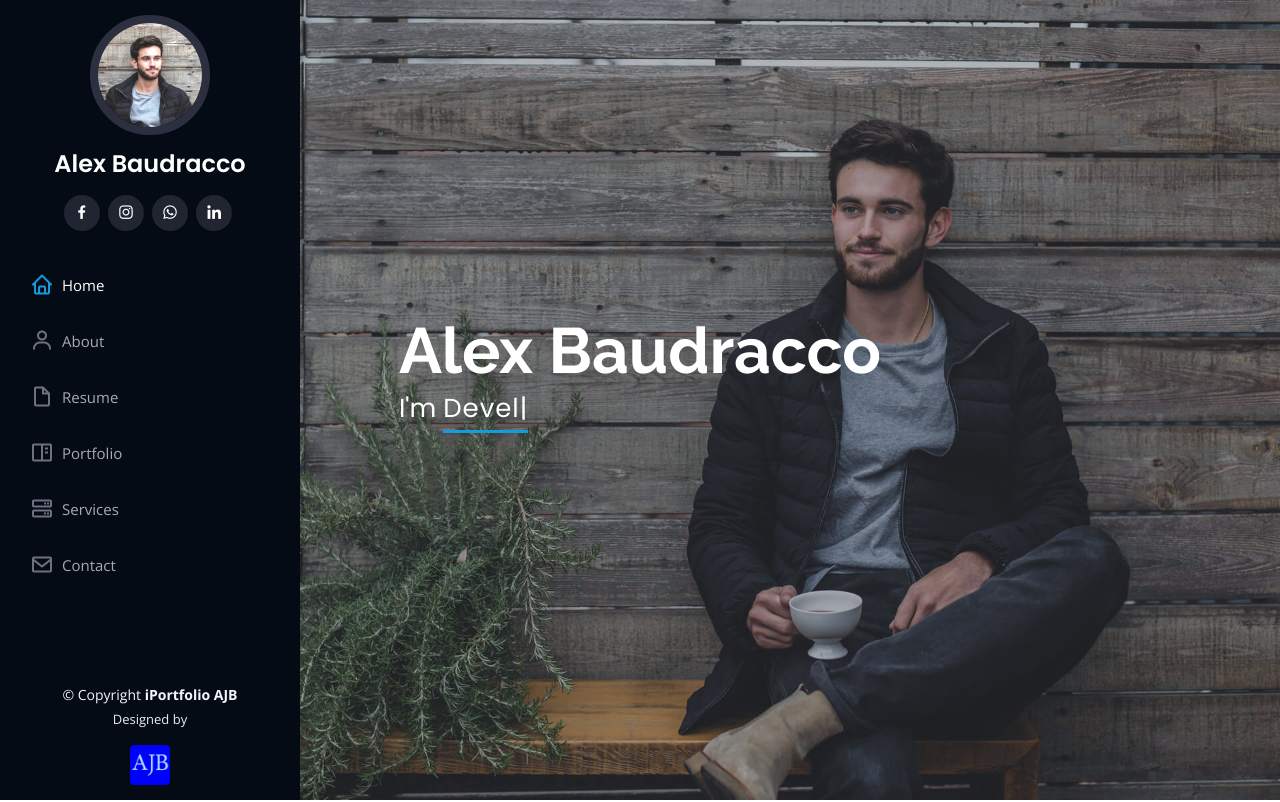
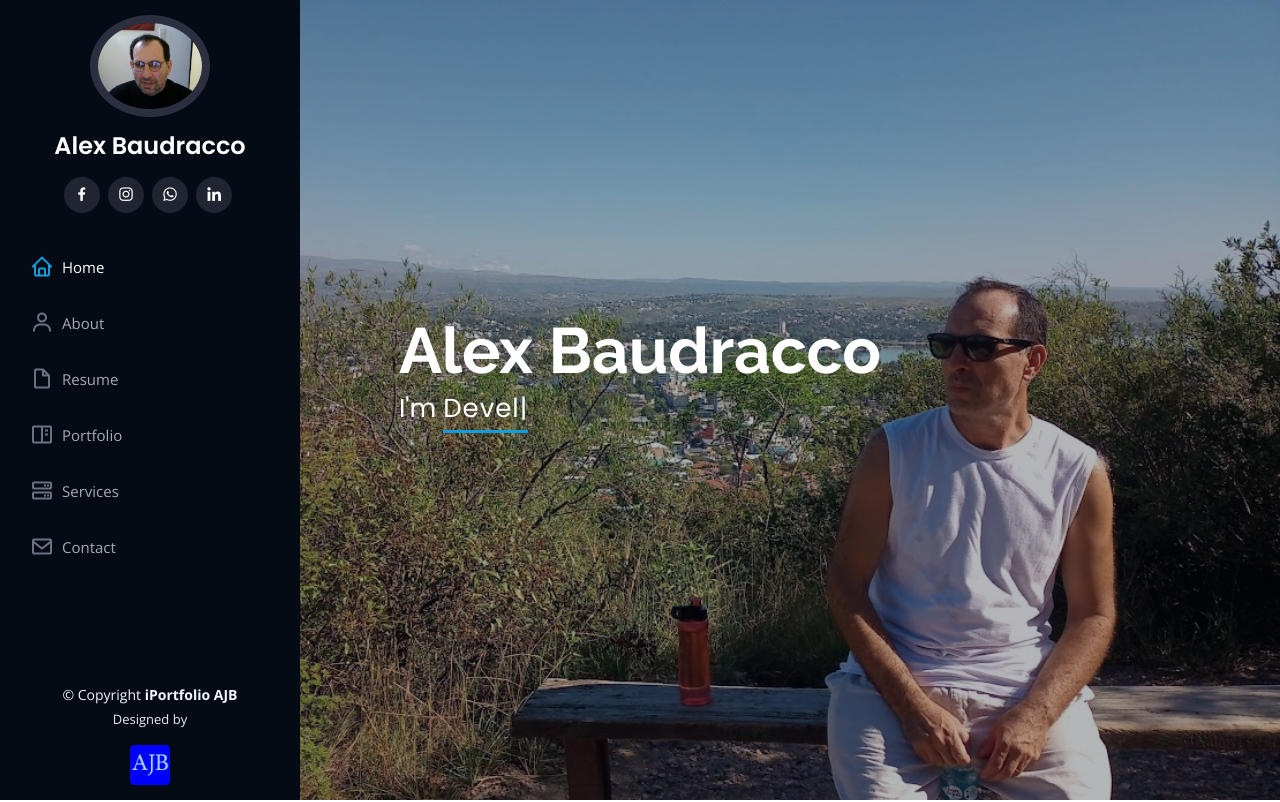
Before and after one commit to BaudraccoA/iPortfolio, a website: page index.html in a window 1280 px wide. Shown: the top 802 px of the page. Drawn offline with nearby package versions, Linux system fonts and the light colour scheme.

Commit message:
se agregan imagenes

```diff
--- a/assets/css/style.css
+++ b/assets/css/style.css
@@ -228,7 +228,7 @@ h6 {
 #hero {
   width: 100%;
   height: 100vh;
-  background: url("../img/hero-bg.jpg") top center;
+  background: url("../img/portfolio/IMG_20230311_102203_998.jpg") top center;
   background-size: cover;
 }
 
--- a/index.html
+++ b/index.html
@@ -47,7 +47,7 @@
     <div class="d-flex flex-column">
 
       <div class="profile">
-        <img src="assets/img/profile-img.jpg" alt="" class="img-fluid rounded-circle">
+        <img src="assets/img/portfolio/WIN_20220803_00_25_48_Pro (2).jpg" alt="" class="img-fluid rounded-circle">
         <h1 class="text-light"><a href="index.html">Alex Baudracco</a></h1>
         <div class="social-links mt-3 text-center">
           <a href="https://www.facebook.com/alejandrojavier.baudracco" class="facebook"><i class="bx bxl-facebook"></i></a>
@@ -93,7 +93,7 @@
 
         <div class="row">
           <div class="col-lg-4" data-aos="fade-right">
-            <img src="assets/img/profile-img.jpg" class="img-fluid" alt="">
+            <img src="assets/img/portfolio/IMG_20230618_162124 (2).jpg" class="img-fluid" alt="">
           </div>
           <div class="col-lg-8 pt-4 pt-lg-0 content" data-aos="fade-left">
             <h3>frontend &amp; Web Developer.</h3>
```
Also changed, not shown: portfolio-details.html (+1 -1 lines), assets/img/portfolio/IMG_20230311_102203_998.jpg (added), assets/img/portfolio/IMG_20230618_162117 (2).jpg (added), assets/img/portfolio/IMG_20230618_162124 (2).jpg (added), assets/img/portfolio/WIN_20220803_00_25_48_Pro (2).jpg (added).
